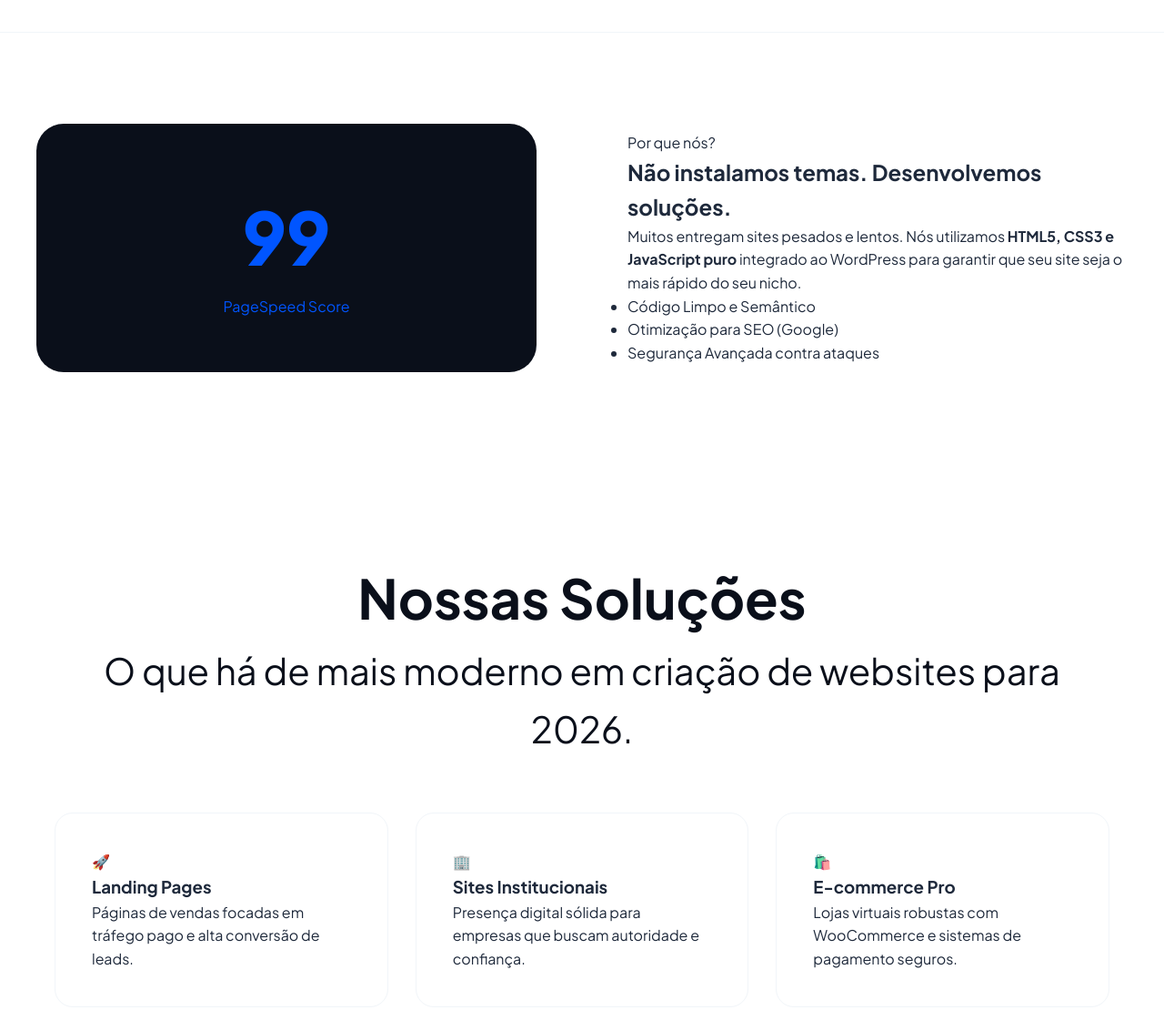
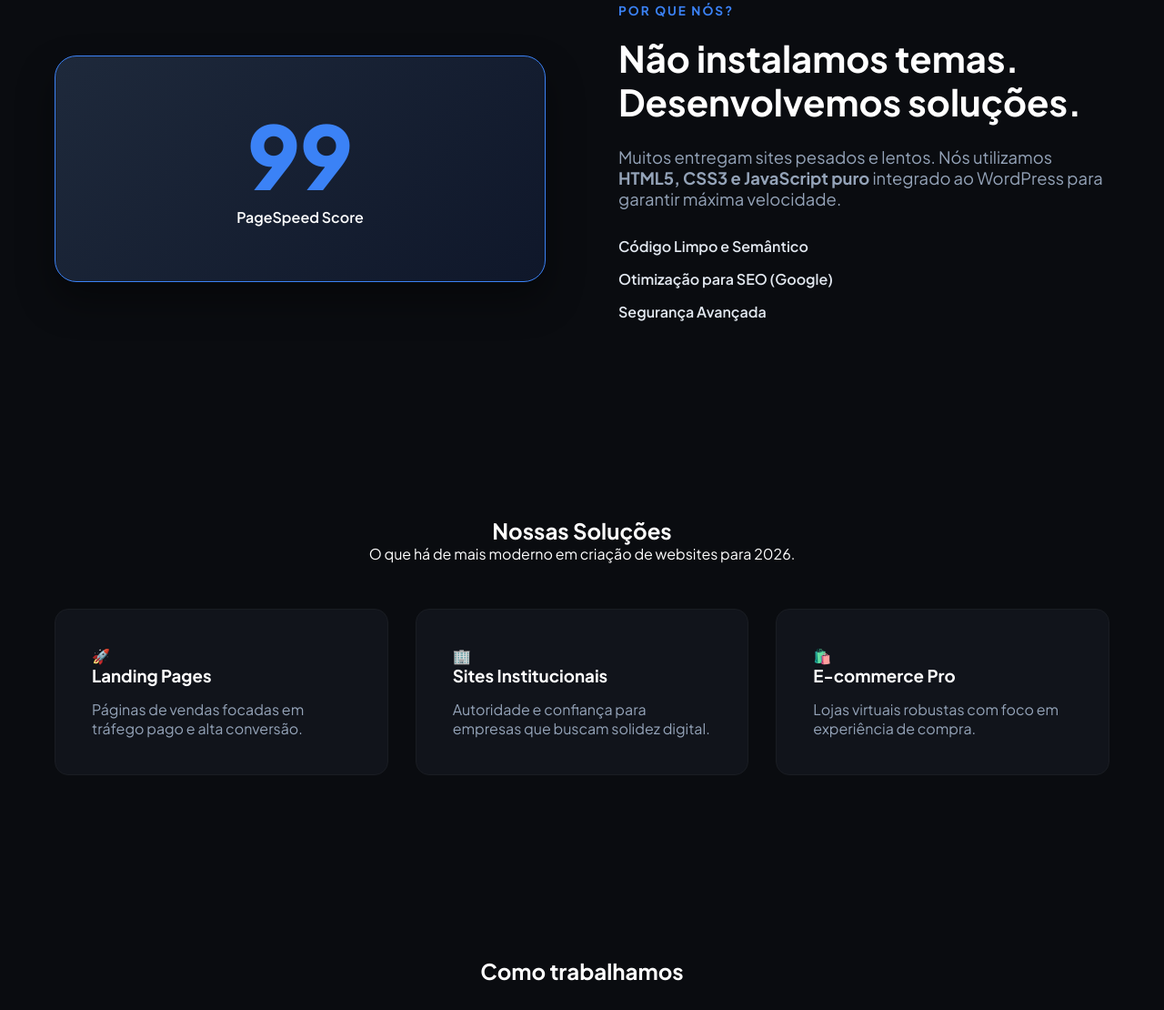
Before and after one commit to Emersonconquista/meu-site-agencia-2026, a plain HTML site: page index.html in a window 1280 px wide. Shown: the part 852-1962 px from the top of the page at 91% size. Drawn offline with Linux system fonts and the light colour scheme.

Commit message:
layout dark e perf. 100 finalizado

```diff
--- a/index.html
+++ b/index.html
@@ -3,13 +3,13 @@
 <head>
     <meta charset="UTF-8">
     <meta name="viewport" content="width=device-width, initial-scale=1.0">
-    <title>Emerson Conquista | Desenvolvimento Web de Alta Performance</title>
+    <title>Emerson Conquista | Web Design & Performance de Elite</title>
 
-    <meta name="description" content="Criação de sites profissionais, Landing Pages e E-commerce de alta performance em 2026. Foco em velocidade e conversão.">
+    <meta name="description" content="Desenvolvimento de sites de alta performance e consultoria técnica em WordPress.">
     <meta property="og:type" content="website">
     <meta property="og:url" content="https://emersonconquista.github.io/meu-site-agencia-2026/">
     <meta property="og:title" content="Emerson Conquista | Web Design & Performance">
-    <meta property="og:description" content="Desenvolvemos plataformas digitais que dominam o mercado. Confira meu portfólio.">
+    <meta property="og:description" content="Criação de sites profissionais com foco em velocidade e conversão.">
     <meta property="og:image" content="https://emersonconquista.github.io/meu-site-agencia-2026/thumb.png">
 
     <link rel="stylesheet" href="style.css">
@@ -24,7 +24,7 @@
                 <li><a href="#diferenciais">Diferenciais</a></li>
                 <li><a href="#servicos">Serviços</a></li>
                 <li><a href="#processo">Processo</a></li>
-                <li><a href="#contato" class="btn-nav">Solicitar Orçamento</a></li>
+                <li><a href="#contato" class="btn-nav" aria-label="Solicitar orçamento via WhatsApp">Solicitar Orçamento</a></li>
             </ul>
         </div>
     </nav>
@@ -61,11 +61,11 @@
             <div class="split-content">
                 <span class="label">Por que nós?</span>
                 <h2>Não instalamos temas. Desenvolvemos soluções.</h2>
-                <p>Muitos entregam sites pesados e lentos. Nós utilizamos <strong>HTML5, CSS3 e JavaScript puro</strong> integrado ao WordPress para garantir que seu site seja o mais rápido do seu nicho.</p>
+                <p>Muitos entregam sites pesados e lentos. Nós utilizamos <strong>HTML5, CSS3 e JavaScript puro</strong> integrado ao WordPress para garantir máxima velocidade.</p>
                 <ul class="check-list">
                     <li>Código Limpo e Semântico</li>
                     <li>Otimização para SEO (Google)</li>
-                    <li>Segurança Avançada contra ataques</li>
+                    <li>Segurança Avançada</li>
                 </ul>
             </div>
         </div>
@@ -79,19 +79,19 @@
             </div>
             <div class="services-grid">
                 <div class="service-card">
-                    <div class="icon">🚀</div>
+                    <div class="icon" role="img" aria-label="Foguete">🚀</div>
                     <h3>Landing Pages</h3>
-                    <p>Páginas de vendas focadas em tráfego pago e alta conversão de leads.</p>
+                    <p>Páginas de vendas focadas em tráfego pago e alta conversão.</p>
                 </div>
                 <div class="service-card">
-                    <div class="icon">🏢</div>
+                    <div class="icon" role="img" aria-label="Prédio">🏢</div>
                     <h3>Sites Institucionais</h3>
-                    <p>Presença digital sólida para empresas que buscam autoridade e confiança.</p>
+                    <p>Autoridade e confiança para empresas que buscam solidez digital.</p>
                 </div>
                 <div class="service-card">
-                    <div class="icon">🛍️</div>
+                    <div class="icon" role="img" aria-label="Loja">🛍️</div>
                     <h3>E-commerce Pro</h3>
-                    <p>Lojas virtuais robustas com WooCommerce e sistemas de pagamento seguros.</p>
+                    <p>Lojas virtuais robustas com foco em experiência de compra.</p>
                 </div>
             </div>
         </div>
@@ -104,17 +104,18 @@
                 <div class="step-item">
                     <span class="step-num">01</span>
                     <h3>Estratégia</h3>
-                    <p>"Não começamos com código, começamos com dados. Analisamos seu mercado e concorrentes para criar uma estrutura que guia o visitante até a conversão, garantindo que cada clique tenha um propósito comercial claro.".</p>
+                    <p>Analisamos seu mercado e dados para criar uma estrutura que guia o visitante até a conversão real.</p>
                 </div>
                 <div class="step-item">
                     <span class="step-num">02</span>
                     <h3>UI/UX Design</h3>
-                    <p>"Criamos interfaces modernas e intuitivas, focadas na experiência do usuário. O design é pensado para ser visualmente impactante em 2026, mas sempre priorizando a facilidade de navegação e a identidade da sua marca."</p>
+                    <p>Interfaces modernas focadas na experiência do usuário, garantindo navegação fluida em qualquer dispositivo.</p>
                 </div>
                 <div class="step-item">
                     <span class="step-num">03</span>
                     <h3>Deploy & SEO</h3>
-                    <p>Lançamento oficial com todas as otimizações técnicas."Lançamos seu site com as melhores práticas de SEO técnico e infraestrutura de ponta. Garantimos um PageSpeed Score acima de 90, fazendo com que seu site carregue instantaneamente e seja encontrado pelo Google."
+                    <p>Lançamento com SEO técnico avançado, garantindo visibilidade no Google e carregamento instantâneo.</p>
+                </div>
             </div>
         </div>
     </section>
@@ -123,15 +124,12 @@
         <div class="container footer-content">
             <h2>Pronto para elevar o nível?</h2>
             <p>Entre em contato e receba uma consultoria gratuita para o seu projeto.</p>
-
-            <div class="cta-footer">
+            <div class="cta-container">
                 <a href="https://wa.me/5541999999999?text=Olá%20Emerson,%20vim%20pelo%20site%20e%20gostaria%20de%20um%20orçamento!"
-                   target="_blank"
-                   class="btn-primary">
+                   target="_blank" class="btn-primary" aria-label="Falar no WhatsApp">
                    Falar no WhatsApp
                 </a>
             </div>
-
             <div class="footer-bottom">
                 <p>&copy; 2026 - Emerson Conquista. Todos os direitos reservados.</p>
             </div>
--- a/script.js
+++ b/script.js
@@ -1,20 +1,14 @@
-// Função que verifica a posição dos elementos na tela
-function animarScroll() {
-    const elementos = document.querySelectorAll(".reveal");
-
-    elementos.forEach((elemento) => {
-        const topoElemento = elemento.getBoundingClientRect().top;
-        const alturaJanela = window.innerHeight;
-
-        // Se o topo do elemento estiver a menos de 150px do fundo da tela
-        if (topoElemento < alturaJanela - 150) {
-            elemento.classList.add("active");
+function reveal() {
+    var reveals = document.querySelectorAll(".reveal");
+    for (var i = 0; i < reveals.length; i++) {
+        var windowHeight = window.innerHeight;
+        var elementTop = reveals[i].getBoundingClientRect().top;
+        var elementVisible = 150;
+        if (elementTop < windowHeight - elementVisible) {
+            reveals[i].classList.add("active");
         }
-    });
+    }
 }
 
-// Escuta o evento de rolagem (scroll)
-window.addEventListener("scroll", animarScroll);
-
-// Executa uma vez ao carregar para mostrar o que já está no topo (como o Hero)
-animarScroll();
+window.addEventListener("scroll", reveal);
+window.onload = reveal; // Garante que mostre o topo ao carregar
--- a/style.css
+++ b/style.css
@@ -1,101 +1,144 @@
-:root {
-    --primary: #0055ff;
-    --dark: #0a0f1a;
-    --text-main: #1e293b;
-    --text-gray: #64748b;
-    --bg-light: #f8fafc;
+/* --- RESET E BASE --- */
+* { margin: 0; padding: 0; box-sizing: border-box; }
+body {
+    font-family: 'Plus Jakarta Sans', sans-serif;
+    background-color: #0a0c10;
+    color: #ffffff;
+    overflow-x: hidden;
+}
+.container { max-width: 1200px; margin: 0 auto; padding: 0 20px; }
+a { text-decoration: none; color: inherit; }
+
+/* --- NAVBAR --- */
+.navbar { padding: 20px 0; background: #0a0c10; border-bottom: 1px solid #1a1d23; }
+.nav-wrapper { display: flex; justify-content: space-between; align-items: center; }
+.logo { font-weight: 800; font-size: 1.5rem; color: #ffffff; }
+.logo span { color: #3b82f6; }
+.nav-links { display: flex; list-style: none; gap: 30px; align-items: center; }
+.btn-nav { background: #1a1d23; padding: 10px 20px; border-radius: 5px; font-weight: 600; border: 1px solid #3b82f6; }
+
+/* --- HERO --- */
+.hero { padding: 100px 0; text-align: center; }
+.badge { background: #1a1d23; color: #3b82f6; padding: 8px 16px; border-radius: 20px; font-size: 0.8rem; font-weight: 700; }
+h1 { font-size: 3.5rem; margin: 20px 0; line-height: 1.2; }
+h1 span { color: #3b82f6; }
+.hero p { color: #94a3b8 !important; max-width: 700px; margin: 0 auto 30px; font-size: 1.1rem; }
+.hero-actions { display: flex; justify-content: center; gap: 20px; }
+.btn-primary { background: #3b82f6; color: white; padding: 15px 30px; border-radius: 8px; font-weight: 700; }
+.btn-outline { border: 1px solid #ffffff; padding: 15px 30px; border-radius: 8px; font-weight: 700; }
+
+/* --- LOGOS E GRIDS --- */
+.logos-bar { padding: 50px 0; text-align: center; opacity: 0.6; }
+.logos-grid { display: flex; justify-content: space-around; margin-top: 20px; flex-wrap: wrap; gap: 20px; }
+
+/* --- SERVICES & STEPS (CARDS) --- */
+.services, .steps { padding: 100px 0; }
+.section-header, .title-center { text-align: center; margin-bottom: 50px; }
+.services-grid, .steps-grid {
+    display: grid;
+    grid-template-columns: repeat(auto-fit, minmax(300px, 1fr));
+    gap: 30px;
+}
+.service-card, .step-item {
+    background: #11141b;
+    padding: 40px;
+    border-radius: 15px;
+    border: 1px solid #1a1d23;
+}
+.service-card p, .step-item p { color: #94a3b8 !important; margin-top: 15px; }
+
+/* --- FOOTER (Ajustado para não embolar) --- */
+.footer { background: #07090e; padding: 80px 0 30px; text-align: center; }
+.footer-content { display: flex; flex-direction: column; align-items: center; gap: 20px; }
+.cta-container { margin: 20px 0; }
+.footer-bottom { margin-top: 50px; padding-top: 20px; border-top: 1px solid #1a1d23; color: #64748b; font-size: 0.9rem; }
+
+/* --- ANIMAÇÕES (REVEAL) --- */
+.reveal { opacity: 0; transform: translateY(30px); transition: all 0.8s ease-out; }
+.reveal.active { opacity: 1; transform: translateY(0); }
+
+/* --- SEÇÃO DIFERENCIAIS --- */
+.split-section {
+    padding: 100px 0;
+    background: #0a0c10;
 }
 
-* { margin: 0; padding: 0; box-sizing: border-box; }
-html { scroll-behavior: smooth; }
-body { font-family: 'Plus Jakarta Sans', sans-serif; color: var(--text-main); line-height: 1.6; }
-.container { max-width: 1200px; margin: 0 auto; padding: 0 20px; }
-
-/* Navbar */
-.navbar { padding: 20px 0; border-bottom: 1px solid #eef2f6; position: sticky; top: 0; background: #fff; z-index: 1000; }
-.nav-wrapper { display: flex; justify-content: space-between; align-items: center; }
-.logo { font-size: 1.5rem; font-weight: 800; color: var(--dark); }
-.logo span { color: var(--primary); }
-.nav-links { display: flex; list-style: none; gap: 30px; align-items: center; }
-.nav-links a { text-decoration: none; color: var(--text-main); font-weight: 600; font-size: 0.9rem; }
-.btn-nav { background: var(--dark); color: #fff !important; padding: 10px 20px; border-radius: 8px; }
-
-/* Hero */
-.hero { padding: 120px 0; text-align: center; background: radial-gradient(circle at top, #f1f5ff 0%, #fff 100%); }
-.badge { background: #e0eaff; color: var(--primary); padding: 8px 16px; border-radius: 50px; font-weight: 700; font-size: 0.8rem; }
-.hero h1 { font-size: clamp(2.5rem, 5vw, 4rem); font-weight: 800; color: var(--dark); margin: 25px 0; line-height: 1.1; }
-.hero h1 span { color: var(--primary); }
-.hero p { max-width: 800px; margin: 0 auto 40px; font-size: 1.25rem; color: var(--text-gray); }
-.hero-actions { display: flex; justify-content: center; gap: 20px; }
-
-.btn-primary { background: var(--primary); color: #fff; border: none; padding: 18px 35px; border-radius: 10px; font-weight: 700; cursor: pointer; text-decoration: none; transition: 0.3s; }
-.btn-outline { border: 2px solid var(--dark); color: var(--dark); padding: 18px 35px; border-radius: 10px; font-weight: 700; text-decoration: none; }
-
-/* Logos Bar */
-.logos-bar { padding: 50px 0; border-bottom: 1px solid #f1f5f9; text-align: center; }
-.logos-grid { display: flex; justify-content: space-between; margin-top: 30px; opacity: 0.5; font-weight: 800; }
-
-/* Services & Steps */
-.services, .steps, .faq { padding: 100px 0; }
-.section-header, .title-center { text-align: center; margin-bottom: 60px; font-size: 2.5rem; color: var(--dark); }
-.services-grid, .steps-grid { display: grid; grid-template-columns: repeat(auto-fit, minmax(300px, 1fr)); gap: 30px; }
-.service-card, .step-item { padding: 40px; border: 1px solid #f1f5f9; border-radius: 20px; transition: 0.3s; }
-.service-card:hover { border-color: var(--primary); box-shadow: 0 10px 30px rgba(0,0,0,0.05); }
-
-/* Split Section */
-.split-grid { display: grid; grid-template-columns: 1fr 1fr; gap: 100px; align-items: center; padding: 100px 0; }
-.experience-card { background: var(--dark); color: var(--primary); padding: 60px; border-radius: 30px; text-align: center; }
-.exp-number { font-size: 5rem; font-weight: 900; }
-
-/* FAQ */
-.faq-item { border-bottom: 1px solid #f1f5f9; }
-.faq-trigger { width: 100%; text-align: left; padding: 25px 0; background: none; border: none; font-size: 1.1rem; font-weight: 700; cursor: pointer; display: flex; justify-content: space-between; }
-.faq-content { max-height: 0; overflow: hidden; transition: 0.3s; color: var(--text-gray); }
-.faq-item.active .faq-content { max-height: 100px; padding-bottom: 25px; }
-
-/* Footer */
-.footer { padding: 100px 0 50px; background: var(--dark); color: #fff; text-align: center; }
-.footer h2 { font-size: 3rem; margin-bottom: 20px; }
-
-/* Estilo para o efeito Reveal */
-.reveal {
-    opacity: 0;
-    transform: translateY(30px);
-    transition: all 0.8s ease-out;
-}
-.reveal.active {
-    opacity: 1;
-    transform: translateY(0);
+.split-grid {
+    display: grid;
+    grid-template-columns: 1fr 1fr; /* Divide em duas colunas */
+    gap: 80px;
+    align-items: center;
 }
 
-/* --- ANIMAÇÕES DE REVEAL --- */
-.reveal {
-    opacity: 0;
-    transform: translateY(30px); /* Começa 30px abaixo */
-    transition: all 0.8s ease-out; /* Transição suave de quase 1 segundo */
+/* Card Azul com a Nota 99 */
+.experience-card {
+    background: linear-gradient(135deg, #1e293b 0%, #0f172a 100%);
+    padding: 60px;
+    border-radius: 24px;
+    border: 1px solid #3b82f6;
+    text-align: center;
+    box-shadow: 0 20px 40px rgba(0,0,0,0.4);
 }
 
-.reveal.active {
-    opacity: 1;
-    transform: translateY(0); /* Volta para a posição original */
-}
-/* --- AJUSTE DO RODAPÉ --- */
-.footer-content {
-    display: flex;
-    flex-direction: column; /* Coloca um item embaixo do outro */
-    align-items: center;    /* Alinha tudo ao centro */
-    padding: 100px 20px;   /* Aumenta o respiro da seção */
-    gap: 30px;              /* Cria espaço automático entre h2, p e botão */
+.exp-number {
+    font-size: 6rem;
+    font-weight: 800;
+    color: #3b82f6;
+    display: block;
+    line-height: 1;
 }
 
-.cta-container {
-    margin: 20px 0;         /* Garante um espaço extra em volta do botão */
-    display: block;         /* Garante que ele ocupe sua própria linha */
-    width: 100%;
+.experience-card p {
+    color: #ffffff !important;
+    font-weight: 600;
+    margin-top: 10px;
 }
 
-.footer-bottom {
-    margin-top: 50px;       /* Empurra o copyright para baixo */
-    border-top: 1px solid rgba(255, 255, 255, 0.1);
-    padding-top: 30px;
+/* Conteúdo do Texto */
+.label {
+    color: #3b82f6;
+    text-transform: uppercase;
+    letter-spacing: 2px;
+    font-weight: 700;
+    font-size: 0.85rem;
+    display: block;
+    margin-bottom: 20px;
 }
+
+.split-content h2 {
+    font-size: 2.5rem;
+    line-height: 1.2;
+    margin-bottom: 25px;
+}
+
+.split-content p {
+    font-size: 1.15rem;
+    color: #94a3b8 !important;
+    margin-bottom: 30px;
+}
+
+/* Lista com Checkmarks */
+.check-list {
+    list-style: none;
+    padding: 0;
+}
+
+.check-list li {
+    display: flex;
+    align-items: center;
+    gap: 15px;
+    margin-bottom: 15px;
+    font-weight: 600;
+    color: #e2e8f0;
+}
+
+.check-list li span {
+    color: #3b82f6;
+    font-size: 1.2rem;
+}
+
+/* Responsivo para Celular */
+@media (max-width: 768px) {
+    .split-grid { grid-template-columns: 1fr; gap: 40px; }
+    .split-content h2 { font-size: 2rem; }
+}
```
